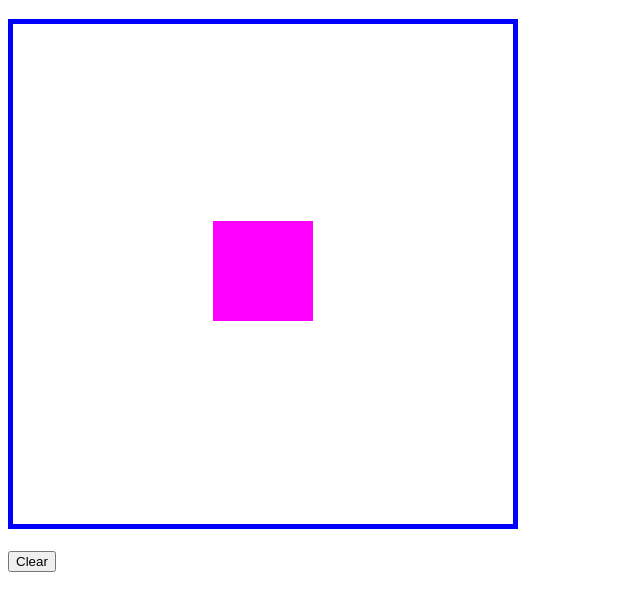
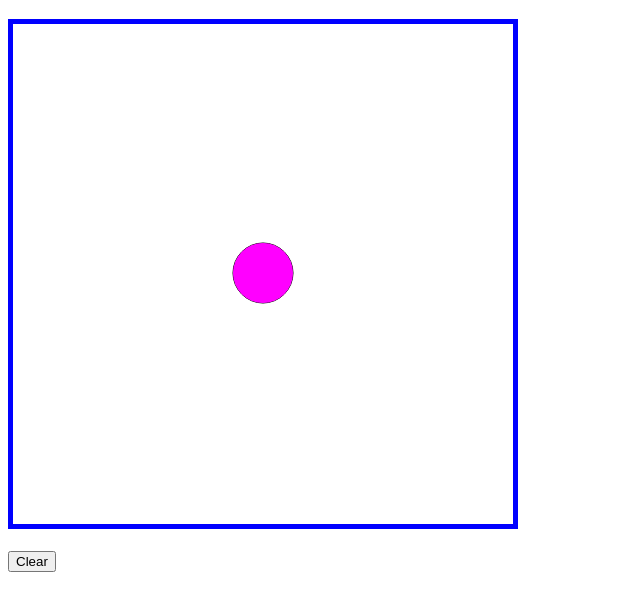
Before and after one commit to FelixRiegBaumhauer/Canvas, a plain HTML site: page index.html in a window 1280 px wide. Both pictures are taken after a click on the element 263 px from the left and 334 px from the top of the page. Shown: the part 61-672 px from the top of the page, without its empty margins (0-640 px from the left). Drawn offline with Linux system fonts and the light colour scheme.

Commit message:
more things

```diff
--- a/index.html
+++ b/index.html
@@ -15,7 +15,7 @@
   <body>
   <h1>Canvas</h1>
 
-  <canvas width="500" height="500" id="slate" onclick="showCoords(event)">
+  <canvas width="500" height="500" id="slate">
 
   </canvas>
 
--- a/index.js
+++ b/index.js
@@ -1,23 +1,65 @@
-
 //the setup
 var c = document.getElementById("slate");
 var ctx = c.getContext('2d');
 ctx.fillStyle = "#ff00ff";
 
 
+//needed vars:
+
+var dots=0;
+var old_X=0;
+var old_Y=0;
+
+//fxn to draw the dots, and attach the lines
+var drop_dot = function(event){
+    var x = event.offsetX;
+    var y = event.offsetY;
+
+    if(dots != 0){
+	ctx.beginPath();
+	ctx.moveTo(old_X,old_Y);
+	ctx.lineTo(x,y);
+	ctx.stroke();
+
+    }
+    ctx.beginPath();
+    ctx.moveTo(x,y);
+    ctx.arc(x, y, 30, 0, 2 * Math.PI);
+    ctx.stroke();
+    ctx.fill();
+
+    dots++;
+    old_X=x;
+    old_Y=y;
+}
+
+
 //fxn to find your location, and to place a rectangle
-function showCoords(event) {
-    var x = event.clientX;
-    var y = event.clientY;
-    x=x-13;
+var plop_rectangle = function(event){
+    var x = event.offsetX;
+    var y = event.offsetY;
     x-=50;
-    y=y-87;
     y-=50;
+
     ctx.fillRect(x,y,100,100);
 }
 
+//fxn to clear
+var clear_canvas = function(){
+    dots=0;
+    old_X=0;
+    old_Y=0;
 
-//the clear
-document.getElementById("clear").addEventListener("click", function(){
     ctx.clearRect(0,0,500,500);
-});
+}
+
+/*
+//the rectangle listener
+document.getElementById("slate").addEventListener("click", plop_rectangle);
+*/
+
+
+document.getElementById("slate").addEventListener("click", drop_dot);
+
+//the clear listener
+document.getElementById("clear").addEventListener("click", clear_canvas);
```
